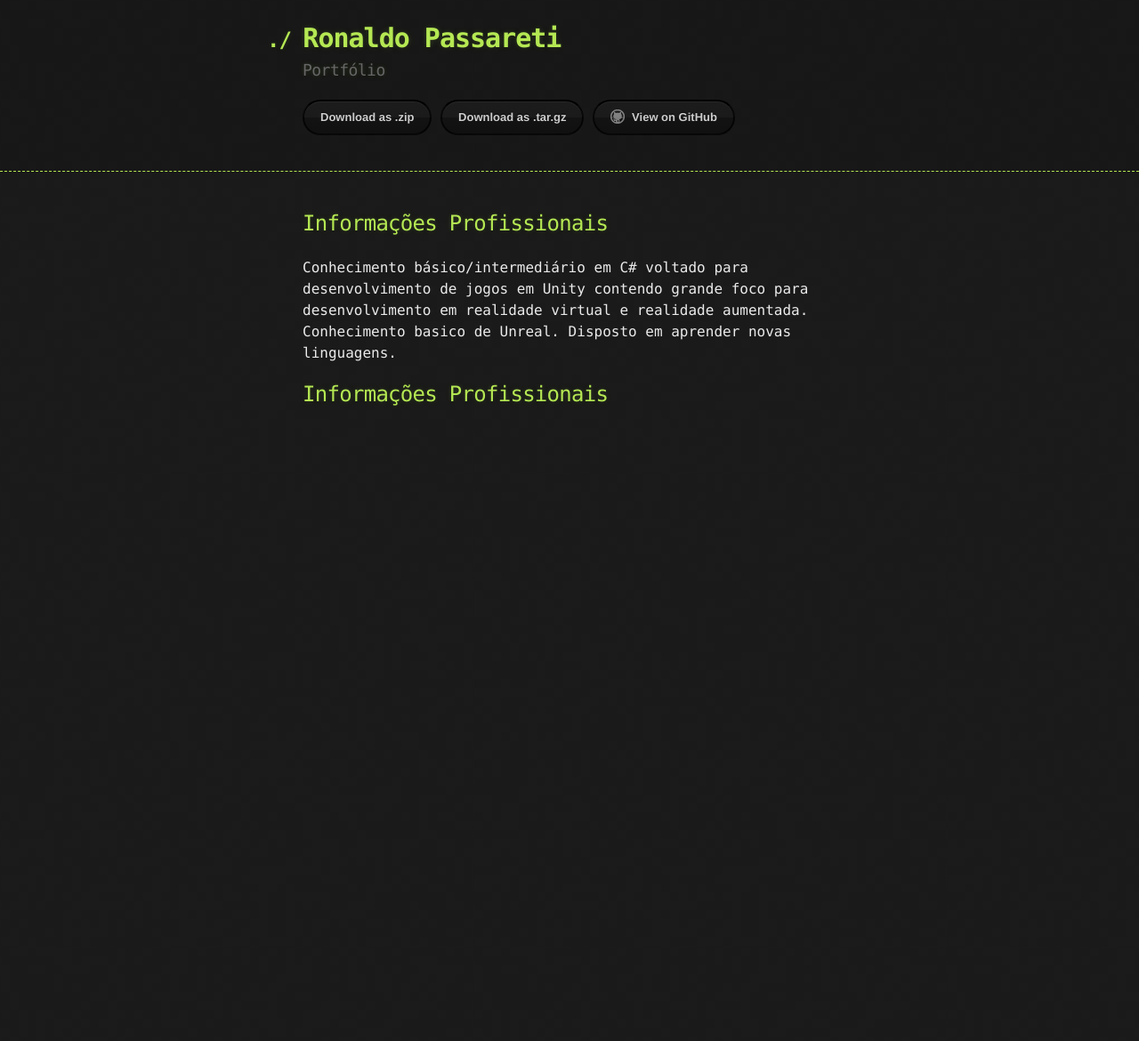
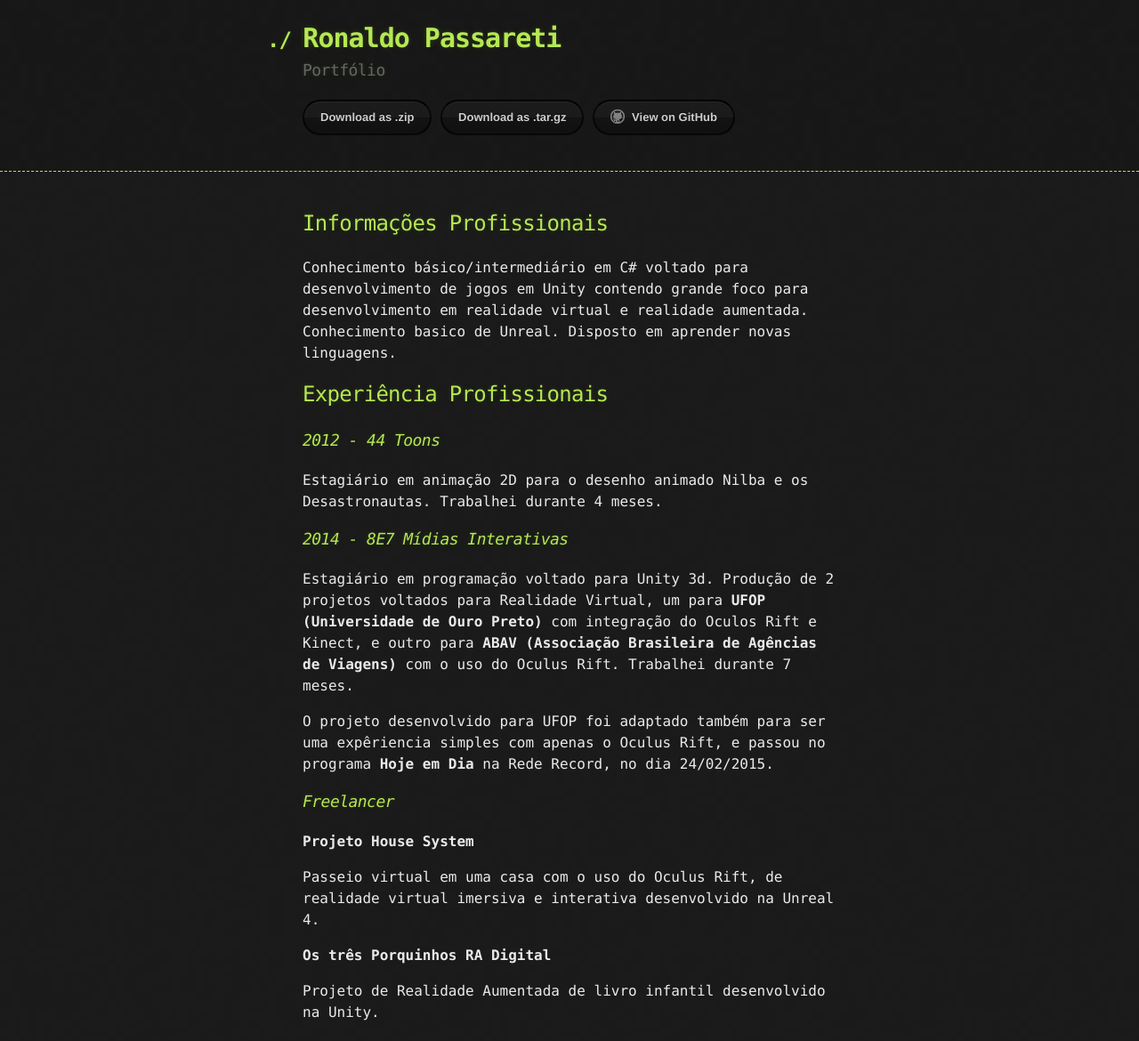
Before and after one commit to rpassareti/rpassareti.github.io, a Jekyll site: the page built from curriculo.md, in a window 1280 px wide. Shown: the whole page at 89% size. Built offline with Jekyll 4.4.1, drawn with Linux system fonts in a browser that asks for light colours; our own code applies the rules of GitHub Pages for plain Markdown files; before the commit the page ends 900 px from its top, so only the background shows below that.

Commit message:
Update curriculo.md
infos

```diff
--- a/curriculo.md
+++ b/curriculo.md
@@ -2,4 +2,24 @@
 
 Conhecimento básico/intermediário em C# voltado para desenvolvimento de jogos em Unity contendo grande foco para desenvolvimento em realidade virtual e realidade aumentada. Conhecimento basico de Unreal. Disposto em aprender novas linguagens.
 
-## [](#header-2)Informações Profissionais
+## [](#header-2)Experiência Profissionais
+
+### [](#header-3)_2012 - 44 Toons_
+
+Estagiário em animação 2D para o desenho animado Nilba e os Desastronautas. Trabalhei durante 4 meses.
+
+### [](#header-3)_2014 - 8E7 Mídias Interativas_
+
+Estagiário em programação voltado para Unity 3d. Produção de 2 projetos voltados para Realidade Virtual, um para **UFOP (Universidade de Ouro Preto)** com integração do Oculos Rift e Kinect, e outro para **ABAV (Associação Brasileira de Agências de Viagens)** com o uso do Oculus Rift. Trabalhei durante 7 meses.
+
+O projeto desenvolvido para UFOP foi adaptado também para ser uma expêriencia simples com apenas o Oculus Rift, e passou no programa **Hoje em Dia** na Rede Record, no dia 24/02/2015.
+
+### [](#header-3)_Freelancer_
+
+**Projeto House System**
+
+Passeio virtual em uma casa com o uso do Oculus Rift, de realidade virtual imersiva e interativa desenvolvido na Unreal 4.
+
+**Os três Porquinhos RA Digital**
+
+Projeto de Realidade Aumentada de livro infantil desenvolvido na Unity.
```
